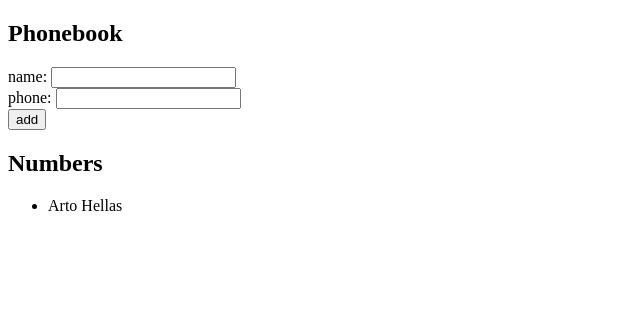
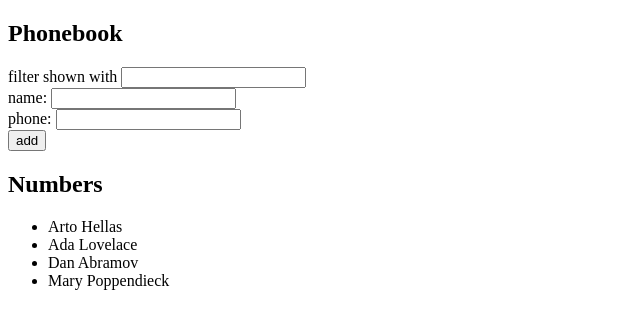
Before and after one commit to Jakomu/fullstackopen, a React (Create React App) app in the folder 2/puhelinluettelo/: page / in a window 1280 px wide. Shown: the top 328 px of the page, without its empty margins (0-640 px from the left). Built offline with nearby package versions, Linux system fonts and the light colour scheme.

Commit message:
2.9 ready

```diff
--- a/2/puhelinluettelo/src/App.js
+++ b/2/puhelinluettelo/src/App.js
@@ -1,9 +1,15 @@
 import { useState } from "react";
 
 const App = () => {
-  const [persons, setPersons] = useState([{ name: "Arto Hellas" }]);
+  const [persons, setPersons] = useState([
+    { name: "Arto Hellas", number: "040-123456" },
+    { name: "Ada Lovelace", number: "39-44-5323523" },
+    { name: "Dan Abramov", number: "12-43-234345" },
+    { name: "Mary Poppendieck", number: "39-23-6423122" },
+  ]);
   const [newName, setNewName] = useState("");
   const [newNumber, setNewNumber] = useState("");
+  const [filterValue, setFiltervalue] = useState("");
 
   const handleNameAdding = (event) => {
     setNewName(event.target.value);
@@ -12,6 +18,16 @@ const App = () => {
   const handlePhoneAdding = (event) => {
     setNewNumber(event.target.value);
   };
+
+  const handleFiltering = (event) => {
+    setFiltervalue(event.target.value);
+  };
+
+  const filteredPersons = !filterValue
+    ? persons
+    : persons.filter((person) =>
+        person.name.toLowerCase().includes(filterValue.toLowerCase())
+      );
 
   const addName = (event) => {
     event.preventDefault();
@@ -41,6 +57,10 @@ const App = () => {
   return (
     <div>
       <h2>Phonebook</h2>
+      <div>
+        filter shown with{" "}
+        <input value={filterValue} onChange={handleFiltering} />
+      </div>
       <form onSubmit={addName}>
         <div>
           name: <input value={newName} onChange={handleNameAdding} /> <br />
@@ -52,7 +72,7 @@ const App = () => {
       </form>
       <h2>Numbers</h2>
       <ul>
-        {persons.map((person) => (
+        {filteredPersons.map((person) => (
           <li key={person.name}>
             {person.name} {person.phone}
           </li>
```
